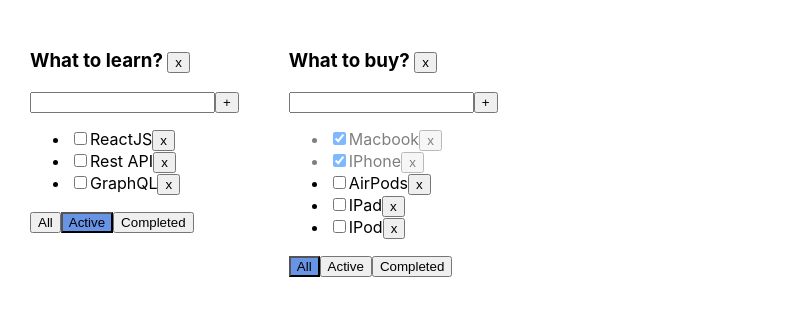
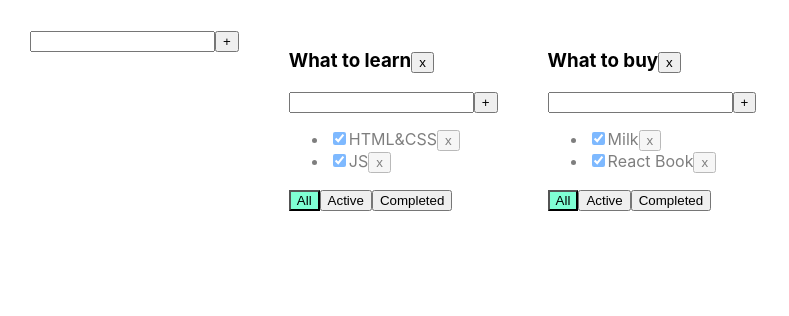
Before and after one commit to aliaksandr-batskalevich/3-react-toDoList, a React (Create React App) app: page / in a window 1280 px wide. Shown: the top 316 px of the page, without its empty margins (0-789 px from the left). Built offline with nearby package versions, Linux system fonts and the light colour scheme.

Commit message:
files of 5th week (after additional lesson)

```diff
--- a/src/App.css
+++ b/src/App.css
@@ -16,7 +16,7 @@
 }
 
 .active-filter {
-  background-color: rgba(12, 83, 213, 0.62);
+  background-color: aquamarine;
 }
 
 .is-done {
--- a/src/App.tsx
+++ b/src/App.tsx
@@ -1,88 +1,137 @@
 import React, {useState} from 'react';
 import './App.css';
-import {Todolist} from './Todolist';
+import {TaskType, Todolist} from './Todolist';
 import {v1} from 'uuid';
+import {AddItemForm} from "./components/AddItemForm";
 
 export type FilterValuesType = "all" | "active" | "completed";
-type todoListType = {
+type TodolistType = {
     id: string
     title: string
-    filterValue: FilterValuesType
+    filter: FilterValuesType
 }
 
+type TasksStateType = {
+    [key: string]: Array<TaskType>
+}
+
+
 function App() {
+    let todolistId1 = v1();
+    let todolistId2 = v1();
 
-    let todoListID1 = v1();
-    let todoListID2 = v1();
-
-    let [todoLists, setTodoLists] = useState<Array<todoListType>>([
-        {id: todoListID1, title: 'What to learn?', filterValue: "active"},
-        {id: todoListID2, title: 'What to buy?', filterValue: "all"},
+    let [todolists, setTodolists] = useState<Array<TodolistType>>([
+        {id: todolistId1, title: "What to learn", filter: "all"},
+        {id: todolistId2, title: "What to buy", filter: "all"}
     ]);
 
-    let [tasks, setTasks] = useState({
-        [todoListID1]: [
+    let [tasks, setTasks] = useState<TasksStateType>({
+        [todolistId1]: [
             {id: v1(), title: "HTML&CSS", isDone: true},
-            {id: v1(), title: "JS", isDone: true},
-            {id: v1(), title: "ReactJS", isDone: false},
-            {id: v1(), title: "Rest API", isDone: false},
-            {id: v1(), title: "GraphQL", isDone: false}
+            {id: v1(), title: "JS", isDone: true}
         ],
-        [todoListID2]: [
-            {id: v1(), title: "Macbook", isDone: true},
-            {id: v1(), title: "IPhone", isDone: true},
-            {id: v1(), title: "AirPods", isDone: false},
-            {id: v1(), title: "IPad", isDone: false},
-            {id: v1(), title: "IPod", isDone: false}
+        [todolistId2]: [
+            {id: v1(), title: "Milk", isDone: true},
+            {id: v1(), title: "React Book", isDone: true}
         ]
     });
 
-    const removeTodoList = (todoListID: string) => {
-        setTodoLists(todoLists.filter(el => el.id !== todoListID));
-        delete tasks[todoListID];
+
+    function removeTask(id: string, todolistId: string) {
+        //достанем нужный массив по todolistId:
+        let todolistTasks = tasks[todolistId];
+        // перезапишем в этом объекте массив для нужного тудулиста отфилтрованным массивом:
+        tasks[todolistId] = todolistTasks.filter(t => t.id != id);
+        // засетаем в стейт копию объекта, чтобы React отреагировал перерисовкой
+        setTasks({...tasks});
     }
 
-    function removeTask(todoListID: string, id: string) {
-        setTasks({...tasks, [todoListID]: tasks[todoListID].filter(t => t.id !== id)});
+    function addTask(title: string, todolistId: string) {
+        let task = {id: v1(), title: title, isDone: false};
+        //достанем нужный массив по todolistId:
+        let todolistTasks = tasks[todolistId];
+        // перезапишем в этом объекте массив для нужного тудулиста копией, добавив в начало новую таску:
+        tasks[todolistId] = [task, ...todolistTasks];
+        // засетаем в стейт копию объекта, чтобы React отреагировал перерисовкой
+        setTasks({...tasks});
     }
 
-    function addTask(todoListID: string, title: string) {
-        setTasks({...tasks, [todoListID]: [{id: v1(), title: title, isDone: false}, ...tasks[todoListID]]});
+    function changeStatus(id: string, isDone: boolean, todolistId: string) {
+        //достанем нужный массив по todolistId:
+        let todolistTasks = tasks[todolistId];
+        // найдём нужную таску:
+        let task = todolistTasks.find(t => t.id === id);
+        //изменим таску, если она нашлась
+        if (task) {
+            task.isDone = isDone;
+            // засетаем в стейт копию объекта, чтобы React отреагировал перерисовкой
+            setTasks({...tasks});
+        }
     }
 
-    function changeStatus(todoListID: string, taskId: string, isDone: boolean) {
-        setTasks({
-            ...tasks,
-            [todoListID]: tasks[todoListID].map(el => el.id === taskId ? {...el, isDone: isDone} : el)
-        });
+    function changeFilter(value: FilterValuesType, todolistId: string) {
+        let todolist = todolists.find(tl => tl.id === todolistId);
+        if (todolist) {
+            todolist.filter = value;
+            setTodolists([...todolists])
+        }
     }
 
-    function changeFilter(todoListID: string, value: FilterValuesType) {
-        setTodoLists(todoLists.map(el => el.id === todoListID ? {...el, filterValue: value} : el));
+    function removeTodolist(id: string) {
+        // засунем в стейт список тудулистов, id которых не равны тому, который нужно выкинуть
+        setTodolists(todolists.filter(tl => tl.id != id));
+        // удалим таски для этого тудулиста из второго стейта, где мы храним отдельно таски
+        delete tasks[id]; // удаляем св-во из объекта... значением которого являлся массив тасок
+        // засетаем в стейт копию объекта, чтобы React отреагировал перерисовкой
+        setTasks({...tasks});
     }
 
-    let todoListRender = todoLists.map(el => {
+    const addTodoList = (title: string) => {
+        const newTodolistId = v1();
+        setTodolists([{id: newTodolistId, title: title, filter: "all"}, ...todolists]);
+        setTasks({...tasks, [newTodolistId]: []})
+    };
 
-        return (
-            <Todolist
-                key={el.id}
-                todoListID={el.id}
-                title={el.title}
-                tasks={tasks[el.id]}
-                removeTodoList={removeTodoList}
-                removeTask={removeTask}
-                changeFilter={changeFilter}
-                addTask={addTask}
-                changeTaskStatus={changeStatus}
-                filter={el.filterValue}
-            />
-        )
-    })
+    const editCallBackTaskHandler = (todoListId: string, taskId: string, data: string) => {
+        setTasks({...tasks, [todoListId]: tasks[todoListId].map(el => el.id === taskId ? {...el, title: data} : el)});
+    };
 
+    const editTodoListTitleHandler = (todoListId: string, newTitle: string) => {
+       setTodolists(todolists.map(el => el.id === todoListId ? {...el, title: newTitle} : el));
+    }
 
     return (
         <div className="App">
-            {todoListRender}
+            <AddItemForm callBack={addTodoList}/>
+            {
+                todolists.map(tl => {
+                    let allTodolistTasks = tasks[tl.id];
+                    let tasksForTodolist = allTodolistTasks;
+
+                    if (tl.filter === "active") {
+                        tasksForTodolist = allTodolistTasks.filter(t => t.isDone === false);
+                    }
+                    if (tl.filter === "completed") {
+                        tasksForTodolist = allTodolistTasks.filter(t => t.isDone === true);
+                    }
+
+                    return <Todolist
+                        key={tl.id}
+                        id={tl.id}
+                        title={tl.title}
+                        tasks={tasksForTodolist}
+                        removeTask={removeTask}
+                        changeFilter={changeFilter}
+                        addTask={addTask}
+                        changeTaskStatus={changeStatus}
+                        filter={tl.filter}
+                        removeTodolist={removeTodolist}
+                        editCallBackTask={editCallBackTaskHandler}
+                        editTodoListTitleHandler={editTodoListTitleHandler}
+                    />
+                })
+            }
+
         </div>
     );
 }
--- a/src/Todolist.tsx
+++ b/src/Todolist.tsx
@@ -1,87 +1,70 @@
-import React, {ChangeEvent, KeyboardEvent, useState, MouseEvent} from 'react';
+import React, {ChangeEvent, useState, KeyboardEvent} from 'react';
 import {FilterValuesType} from './App';
+import {AddItemForm} from "./components/AddItemForm";
+import {EditableSpan} from "./components/EditableSpan";
 
-type TaskType = {
+export type TaskType = {
     id: string
     title: string
     isDone: boolean
 }
+
 type PropsType = {
-    todoListID: string
+    id: string
     title: string
     tasks: Array<TaskType>
-    removeTodoList: (todoListID: string) => void
-    removeTask: (todoListID: string, taskId: string) => void
-    changeFilter: (todoListID: string, value: FilterValuesType) => void
-    addTask: (todoListID: string, title: string) => void
-    changeTaskStatus: (todoListID: string, taskId: string, isDone: boolean) => void
+    removeTask: (taskId: string, todolistId: string) => void
+    changeFilter: (value: FilterValuesType, todolistId: string) => void
+    addTask: (title: string, todolistId: string) => void
+    changeTaskStatus: (id: string, isDone: boolean, todolistId: string) => void
+    removeTodolist: (id: string) => void
     filter: FilterValuesType
+    editCallBackTask: (todoListId: string, taskId: string, data: string) => void
+    editTodoListTitleHandler: (todoListId: string, newTitle: string) => void
 }
 
 export function Todolist(props: PropsType) {
 
-    let [title, setTitle] = useState("")
-    let [error, setError] = useState<string | null>(null)
+    const removeTodolist = () => props.removeTodolist(props.id);
 
-    const addTask = () => {
-        if (title.trim() !== "") {
-            props.addTask(props.todoListID, title.trim());
-            setTitle("");
-        } else {
-            setError("Title is required");
-        }
+    const addTaskHandler = (title: string) => {
+        props.addTask(title, props.id);
     }
 
-    const onChangeHandler = (e: ChangeEvent<HTMLInputElement>) => {
-        setTitle(e.currentTarget.value)
+    const onAllClickHandler = () => props.changeFilter("all", props.id);
+    const onActiveClickHandler = () => props.changeFilter("active", props.id);
+    const onCompletedClickHandler = () => props.changeFilter("completed", props.id);
+
+    const editCallBackTaskHandler = (taskId: string, data: string) => {
+        props.editCallBackTask(props.id, taskId, data);
     }
 
-    const onKeyPressHandler = (e: KeyboardEvent<HTMLInputElement>) => {
-        setError(null);
-        if (e.charCode === 13) {
-            addTask();
-        }
+    const editTodoListTitleHandler = (todoListId: string, newTitle: string) => {
+        props.editTodoListTitleHandler(todoListId, newTitle);
     }
 
-    const removeTodoListHandler = (event: MouseEvent<HTMLButtonElement>) => {
-        props.removeTodoList(props.todoListID);
-    }
+    return <div>
+        <h3>
+            <EditableSpan universalId={props.id} title={props.title} editCallBackTask={editTodoListTitleHandler}/>
+            <button onClick={removeTodolist}>x</button>
+        </h3>
+        <AddItemForm callBack={addTaskHandler} />
+        <ul>
+            {
+                props.tasks.map(t => {
+                    const onClickHandler = () => props.removeTask(t.id, props.id)
+                    const onChangeHandler = (e: ChangeEvent<HTMLInputElement>) => {
+                        let newIsDoneValue = e.currentTarget.checked;
+                        props.changeTaskStatus(t.id, newIsDoneValue, props.id);
+                    }
 
-    const onAllClickHandler = () => props.changeFilter(props.todoListID, "all");
-    const onActiveClickHandler = () => props.changeFilter(props.todoListID, "active");
-    const onCompletedClickHandler = () => props.changeFilter(props.todoListID, "completed");
-
-    let tasksAfterFilter = props.filter === "active" ? props.tasks.filter(t => !t.isDone) : props.filter === "completed" ? props.tasks.filter(t => t.isDone) : props.tasks
-
-    let tasksToRender = tasksAfterFilter.map(t => {
-            const onClickHandler = () => props.removeTask(props.todoListID, t.id)
-            const onChangeHandler = (e: ChangeEvent<HTMLInputElement>) => {
-                props.changeTaskStatus(props.todoListID, t.id, e.currentTarget.checked);
+                    return <li key={t.id} className={t.isDone ? "is-done" : ""}>
+                        <input type="checkbox" onChange={onChangeHandler} checked={t.isDone}/>
+                        <EditableSpan universalId={t.id} title={t.title} editCallBackTask={editCallBackTaskHandler}/>
+                        <button onClick={onClickHandler}>x</button>
+                    </li>
+                })
             }
-
-            return <li key={t.id} className={t.isDone ? "is-done" : ""}>
-                <input type="checkbox"
-                       onChange={onChangeHandler}
-                       checked={t.isDone}/>
-                <span>{t.title}</span>
-                <button onClick={onClickHandler}>x</button>
-            </li>
-    })
-
-
-    return <div>
-        <h3>{props.title} <button onClick={removeTodoListHandler}>x</button></h3>
-        <div>
-            <input value={title}
-                   onChange={onChangeHandler}
-                   onKeyPress={onKeyPressHandler}
-                   className={error ? "error" : ""}
-            />
-            <button onClick={addTask}>+</button>
-            {error && <div className="error-message">{error}</div>}
-        </div>
-        <ul>
-            {tasksToRender}
         </ul>
         <div>
             <button className={props.filter === 'all' ? "active-filter" : ""}
--- /dev/null
+++ b/src/components/AddItemForm.tsx
@@ -0,0 +1,46 @@
+import React, {ChangeEvent, KeyboardEvent, useState} from "react";
+
+type AddItemFormPropsType = {
+    callBack: (title: string) => void
+}
+
+export const AddItemForm: React.FC<AddItemFormPropsType> = ({callBack}) => {
+
+    let [title, setTitle] = useState("");
+    let [error, setError] = useState<string | null>(null);
+
+    const addTaskFn = () => {
+        let newTitle = title.trim();
+        if (newTitle !== "") {
+            callBack(newTitle);
+            setTitle("");
+        } else {
+            setError("Title is required");
+        }
+    };
+
+    const onChangeHandler = (e: ChangeEvent<HTMLInputElement>) => {
+        setTitle(e.currentTarget.value)
+    };
+
+    const onKeyPressHandler = (e: KeyboardEvent<HTMLInputElement>) => {
+        setError(null);
+        if (e.charCode === 13) {
+            addTaskFn();
+        }
+    };
+
+
+
+    return (
+        <div>
+            <input value={title}
+                   onChange={onChangeHandler}
+                   onKeyPress={onKeyPressHandler}
+                   className={error ? "error" : ""}
+            />
+            <button onClick={addTaskFn}>+</button>
+            {error && <div className="error-message">{error}</div>}
+        </div>
+    )
+}
--- /dev/null
+++ b/src/components/EditableSpan.tsx
@@ -0,0 +1,33 @@
+import React, {ChangeEvent, useState, KeyboardEvent} from "react";
+
+type EditableSpanPropsType = {
+    universalId: string
+    title: string
+    editCallBackTask: (universalId: string, data: string) => void
+}
+
+export const EditableSpan = (props: EditableSpanPropsType) => {
+
+    let [edit, setEdit] = useState(false);
+    let [newValue, setNewValue] = useState<string>(props.title);
+
+    const editHandler = () => {
+        setEdit(!edit);
+        edit && props.editCallBackTask(props.universalId, newValue)
+    }
+
+    const onChangeHandler = (event: ChangeEvent<HTMLInputElement>) => {
+        setNewValue(event.currentTarget.value)
+    }
+
+    const onKeyPressHandler = (event: KeyboardEvent<HTMLInputElement>) => {
+        event.key === 'Enter' && editHandler();
+    }
+
+    return (
+        edit
+            ? <input autoFocus onKeyPress={onKeyPressHandler} onBlur={editHandler} value={newValue} onChange={onChangeHandler}/>
+            : <span onDoubleClick={editHandler}>{props.title}</span>
+        // <input value={props.title}/>
+    )
+}
```
